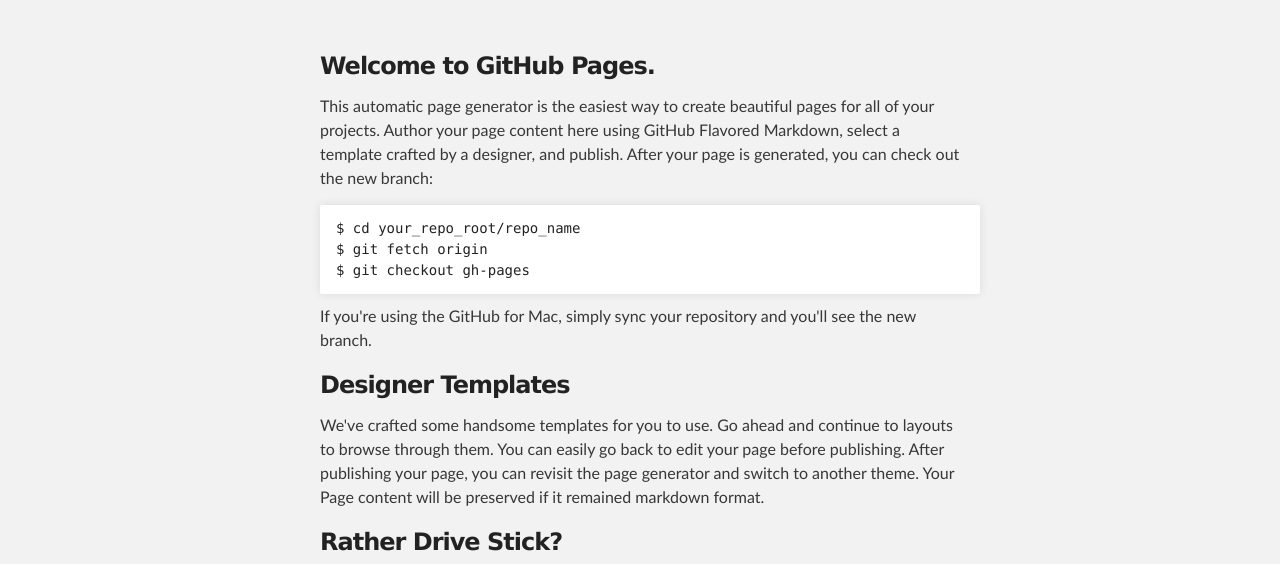
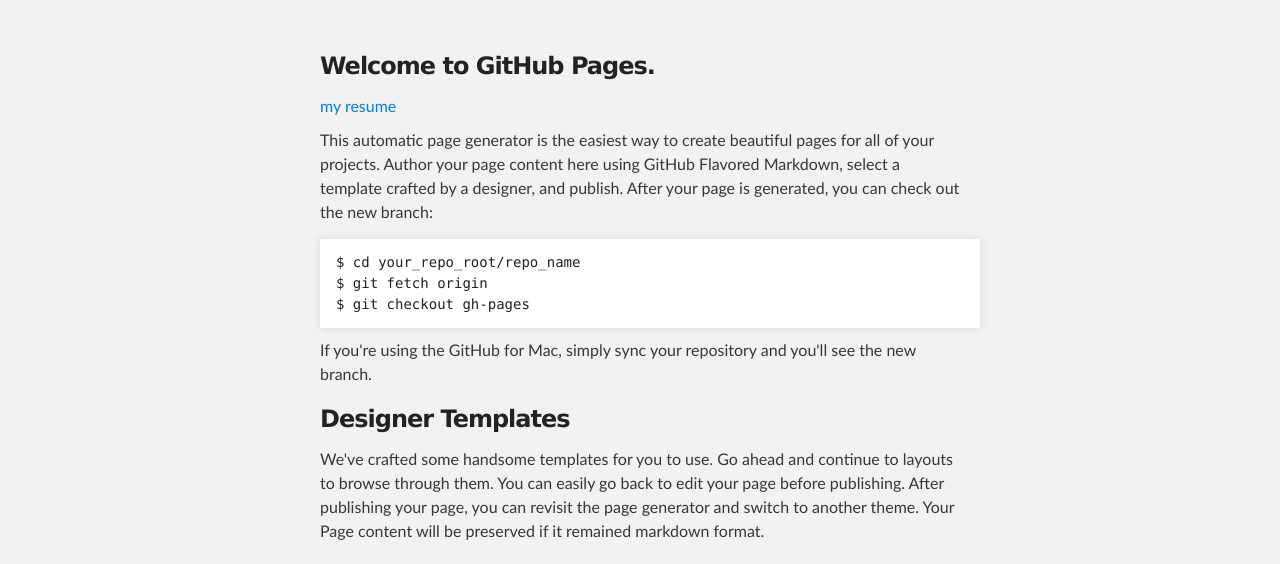
Before and after one commit to wonderyl/wonder.github.com, a plain HTML site: page index.html in a window 1280 px wide. Shown: the part 212-776 px from the top of the page. Drawn offline with Linux system fonts and the light colour scheme.

Commit message:
Update index.html

```diff
--- a/index.html
+++ b/index.html
@@ -28,7 +28,7 @@
     <div id="main_content_wrap" class="outer">
       <section id="main_content" class="inner">
         <h3>Welcome to GitHub Pages.</h3>
-
+        <a href="resume.html">my resume</a>
 <p>This automatic page generator is the easiest way to create beautiful pages for all of your projects. Author your page content here using GitHub Flavored Markdown, select a template crafted by a designer, and publish. After your page is generated, you can check out the new branch:</p>
 
 <pre><code>$ cd your_repo_root/repo_name
```
